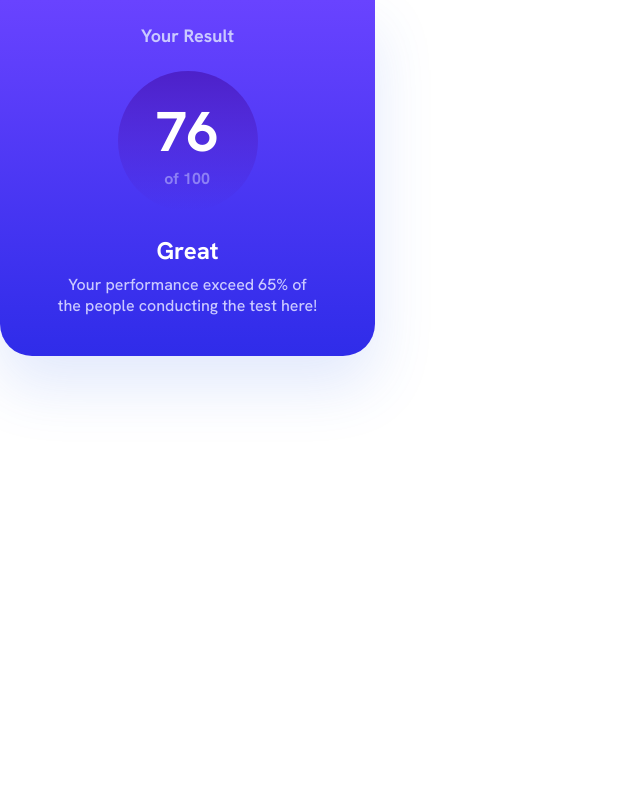
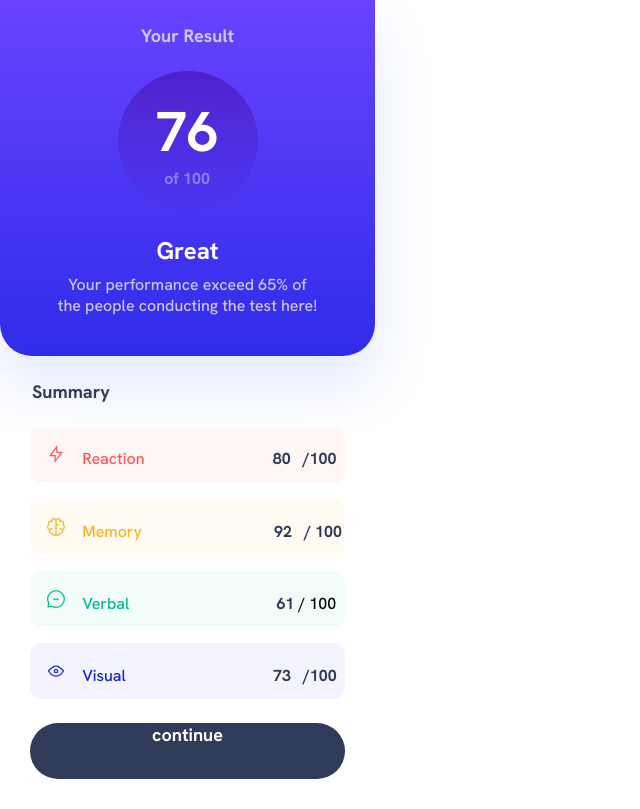
Before and after one commit to Baqari-Fruidze/Result-Summary-Component, a plain HTML site: page index.html in a window 1280 px wide. Shown: the whole page, without its empty margins (0-640 px from the left). Drawn offline with Linux system fonts and the light colour scheme.

Commit message:
almost done

```diff
--- a/index.html
+++ b/index.html
@@ -26,6 +26,48 @@
           Your performance exceed 65% of the people conducting the test here!
         </p>
       </div>
+      <h2 class="middle-h2">Summary</h2>
+      <div class="reaction-div">
+        <img
+          class="reaction-img"
+          src="./images/icon-reaction.svg"
+          alt="react icon"
+        />
+        <span class="reaction-text">Reaction</span>
+        <span class="span-80">80</span>
+        <span class="span-100">/100</span>
+      </div>
+      <div class="memory-div">
+        <img
+          class="memory-img"
+          src="./images/icon-memory.svg"
+          alt="brain icon"
+        />
+        <span class="memory-span">Memory</span>
+        <span class="span-92">92</span>
+        <span class="memor-100">/ 100</span>
+      </div>
+      <div class="verbal-div">
+        <img
+          class="verbal-img"
+          src="./images/icon-verbal.svg"
+          alt="whatsapp logo"
+        />
+        <span class="verbal-text">Verbal</span>
+        <span class="verbal-61">61</span>
+        <span class="verbal--100">/ 100</span>
+      </div>
+      <div class="visual-div">
+        <img
+          class="visual-icon"
+          src="./images/icon-visual.svg"
+          alt="eye icon"
+        />
+        <span class="visual-text">Visual</span>
+        <span class="visual-73">73</span>
+        <span class="visual-100">/100</span>
+      </div>
+      <div class="last-div"><p class="lastp">continue</p></div>
     </div>
   </body>
 </html>
--- a/styles.css
+++ b/styles.css
@@ -97,3 +97,210 @@ body {
   margin-right: auto;
   margin-top: 8px;
 }
+.middle-h2 {
+  color: var(--Dark-Navy, #303b59);
+  font-feature-settings: "clig" off, "liga" off;
+  font-size: 18px;
+  font-weight: 700;
+  margin-left: 32px;
+  margin-top: 24px;
+}
+.reaction-div {
+  border-radius: 12px;
+  background: var(
+    --red-95-white,
+    linear-gradient(
+      0deg,
+      rgba(255, 255, 255, 0.95) 0%,
+      rgba(255, 255, 255, 0.95) 100%
+    ),
+    #f55
+  );
+  width: 315px;
+  height: 56px;
+  flex-shrink: 0;
+  margin-left: auto;
+  margin-right: auto;
+  margin-top: 24px;
+}
+.reaction-img {
+  margin-left: 16px;
+  margin-top: 17px;
+  /* margin-bottom: 19px; */
+}
+.reaction-text {
+  color: var(--Red, #f55);
+  font-size: 16px;
+  font-weight: 500;
+  margin-left: 12px;
+}
+.span-80 {
+  color: var(--Dark-Navy, #303b59);
+  text-align: right;
+  font-feature-settings: "clig" off, "liga" off;
+  font-size: 16px;
+  font-weight: 700;
+  margin-left: 124px;
+  margin-right: 8px;
+}
+.span-100 {
+  color: var(--Dark-Navy, #303b59);
+  text-align: right;
+  font-feature-settings: "clig" off, "liga" off;
+  font-size: 16px;
+  font-weight: 700;
+}
+.memory-div {
+  width: 315px;
+  height: 56px;
+  flex-shrink: 0;
+  border-radius: 12px;
+  background: var(
+    --yellow-95-white,
+    linear-gradient(
+      0deg,
+      rgba(255, 255, 255, 0.95) 0%,
+      rgba(255, 255, 255, 0.95) 100%
+    ),
+    #ffb21e
+  );
+  margin-top: 16px;
+  margin-left: auto;
+  margin-right: auto;
+}
+.memory-img {
+  margin-left: 16px;
+  margin-top: 18px;
+}
+.memory-span {
+  margin-left: 12px;
+  color: var(--Yellow, #ffb21e);
+  font-feature-settings: "clig" off, "liga" off;
+  font-size: 16px;
+  font-weight: 500;
+  margin-right: 128px;
+}
+.span-92 {
+  color: var(--Dark-Navy, #303b59);
+  text-align: right;
+  font-feature-settings: "clig" off, "liga" off;
+  font-size: 16px;
+  font-weight: 700;
+}
+.memor-100 {
+  color: var(--Dark-Navy, #303b59);
+  text-align: right;
+  font-feature-settings: "clig" off, "liga" off;
+  font-size: 16px;
+  font-weight: 700;
+  margin-left: 8px;
+}
+.verbal-div {
+  width: 315px;
+  height: 56px;
+  flex-shrink: 0;
+  border-radius: 12px;
+  background: var(
+    --green-95-white,
+    linear-gradient(
+      0deg,
+      rgba(255, 255, 255, 0.95) 0%,
+      rgba(255, 255, 255, 0.95) 100%
+    ),
+    #00bb8f
+  );
+  margin-top: 16px;
+  margin-left: auto;
+  margin-right: auto;
+}
+.verbal-img {
+  margin-top: 18px;
+  margin-left: 16px;
+}
+.verbal-text {
+  color: var(--Green, #00bb8f);
+  font-feature-settings: "clig" off, "liga" off;
+  font-size: 16px;
+  font-weight: 500;
+  margin-left: 12px;
+}
+.verbal-61 {
+  margin-left: 143px;
+  color: var(--Dark-Navy, #303b59);
+  text-align: right;
+  font-feature-settings: "clig" off, "liga" off;
+  font-size: 16px;
+  font-weight: 700;
+}
+.verbal-100 {
+  color: var(--Dark-Navy, #303b59);
+  text-align: right;
+  font-feature-settings: "clig" off, "liga" off;
+  font-size: 16px;
+  font-weight: 700;
+  margin-left: 8px;
+}
+.visual-div {
+  width: 315px;
+  height: 56px;
+  flex-shrink: 0;
+  border-radius: 12px;
+  background: var(
+    --blue-95-white,
+    linear-gradient(
+      0deg,
+      rgba(255, 255, 255, 0.95) 0%,
+      rgba(255, 255, 255, 0.95) 100%
+    ),
+    #1125d6
+  );
+  margin-top: 16px;
+  margin-left: auto;
+  margin-right: auto;
+}
+.visual-icon {
+  margin-top: 18px;
+  margin-left: 16px;
+}
+.visual-text {
+  color: var(--Blue, #1125d6);
+  font-feature-settings: "clig" off, "liga" off;
+  font-size: 16px;
+  font-weight: 500;
+  margin-left: 12px;
+}
+.visual-73 {
+  color: var(--Dark-Navy, #303b59);
+  text-align: right;
+  font-feature-settings: "clig" off, "liga" off;
+  font-size: 16px;
+  font-weight: 700;
+  margin-left: 143px;
+}
+.visual-100 {
+  color: var(--Dark-Navy, #303b59);
+  text-align: right;
+  font-feature-settings: "clig" off, "liga" off;
+  font-size: 16px;
+  font-weight: 700;
+  margin-left: 8px;
+}
+.last-div {
+  width: 315px;
+  height: 56px;
+  flex-shrink: 0;
+  border-radius: 128px;
+  background: var(--Dark-Navy, #303b59);
+  margin-top: 24px;
+  margin-left: auto;
+  margin-right: auto;
+  /* padding-top: 17px; */
+}
+.lastp {
+  color: var(--White, #fff);
+  text-align: center;
+  font-feature-settings: "clig" off, "liga" off;
+  font-size: 18px;
+  font-weight: 700;
+  margin-top: 15px;
+}
```
